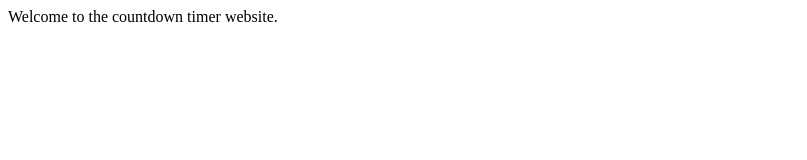
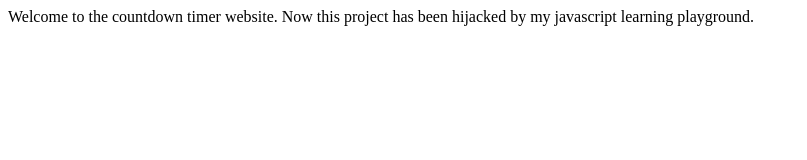
Before and after one commit to pushp-raj-mishra/Assignment, a plain HTML site: page index.html in a window 1280 px wide. Shown: the whole page, without its empty margins (0-807 px from the left). Drawn offline with Linux system fonts and the light colour scheme.

Commit message:
hijack project

```diff
--- a/index.html
+++ b/index.html
@@ -8,6 +8,6 @@
 </head>
 <body>
     Welcome to the countdown timer website.
-
+    Now this project has been hijacked by my javascript learning playground.
 </body>
 </html>
```
